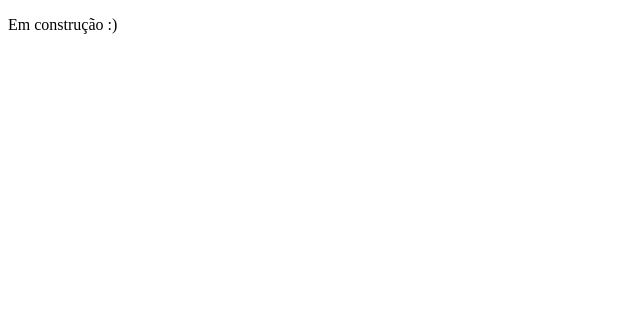
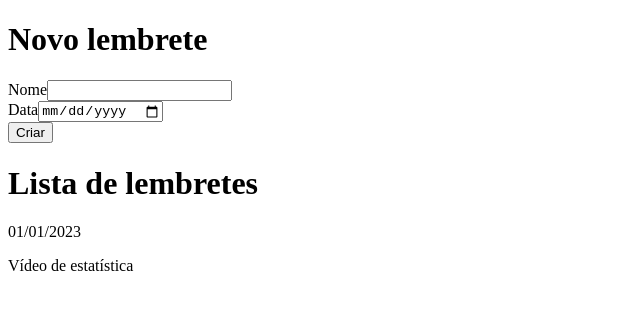
Before and after one commit to vitorlany/dti-lembretes, a React (Vite) app in the folder frontend/: page / in a window 1280 px wide. Shown: the top 310 px of the page, without its empty margins (0-640 px from the left). Built offline with nearby package versions, Linux system fonts and the light colour scheme.

Commit message:
base tela

```diff
--- a/frontend/src/app/index.tsx
+++ b/frontend/src/app/index.tsx
@@ -1,10 +1,32 @@
-import './index.sass'
+import './index.module.scss'
+
+import { FormEvent } from 'react';
+
+const handleCriar = async (event: FormEvent) => {
+  event.preventDefault()
+}
 
 function index() {
-
   return (
     <>
-      <p>Em construção :)</p>
+      <h1>Novo lembrete</h1>
+      <form onSubmit={handleCriar}>
+        <div>
+          <label htmlFor="nome">Nome</label>
+          <input type="text" id="nome" />
+        </div>
+        <div>
+          <label htmlFor="data">Data</label>
+          <input type="date" id="data" />
+        </div>
+        <button type="submit">Criar</button>
+      </form>
+      {/*  */}
+      <h1>Lista de lembretes</h1>
+      <article>
+        <time dateTime="2024-01-01">01/01/2023</time>
+        <p>Vídeo de estatística</p>
+      </article>
     </>
   )
 }
```
Also changed, not shown: frontend/src/_base.sass (deleted), frontend/src/_base.scss (added), frontend/src/app/index.module.scss (renamed from frontend/src/app/index.sass).
